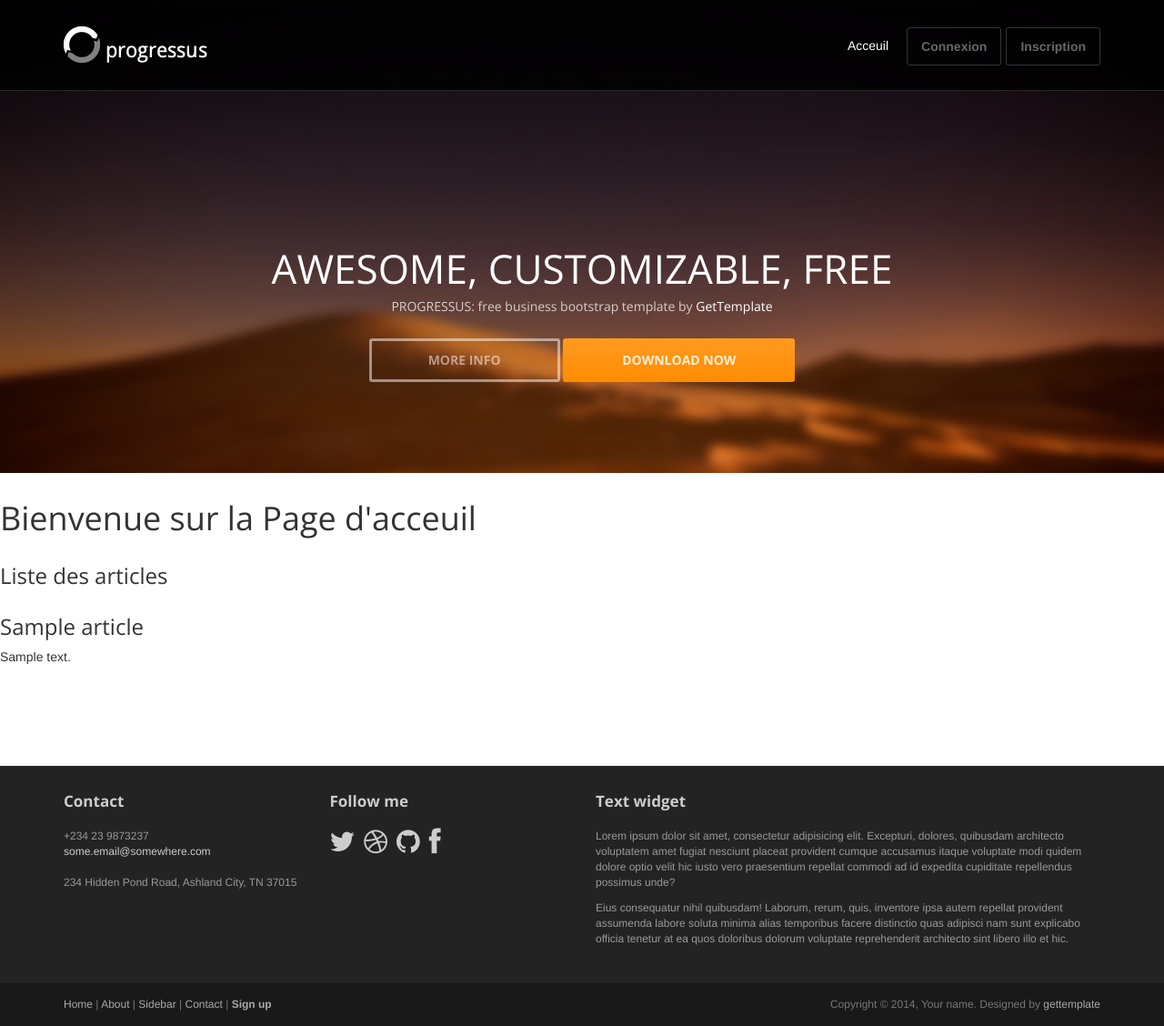
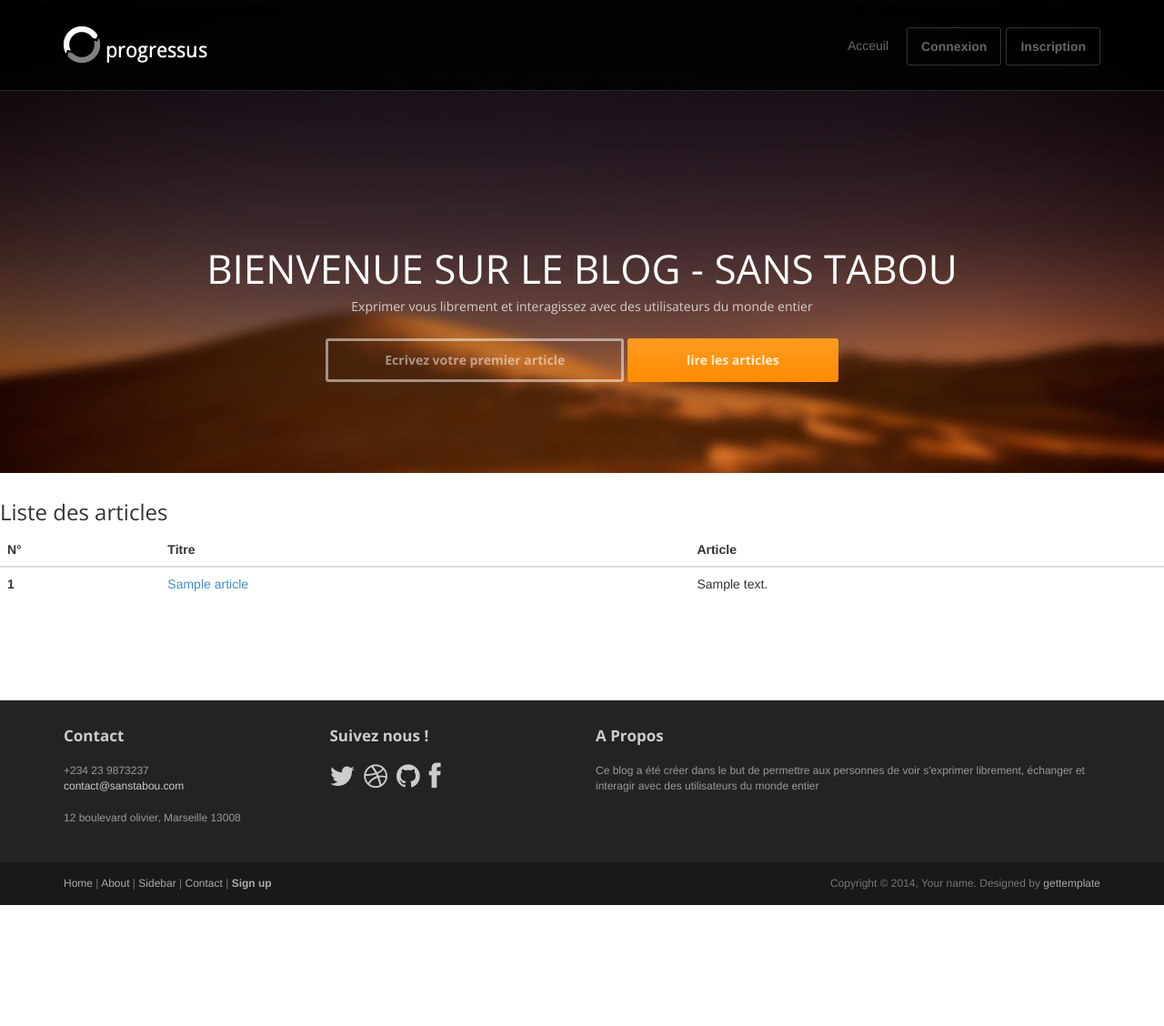
Before and after one commit to diakite-fode/Blog_symphony, a Symfony app: template blogSymfony/templates/index.html.twig in a window 1280 px wide. Shown: the whole page at 91% size. After the commit the page ends 995 px from the top, so only its background shows below. Run offline with Twig, Linux system fonts and the light colour scheme; the template is opened without the code that fills it: most values are stand-ins (such as "Sample title", 1, 10 or a date in 2020); some libraries are stand-ins or nearby versions.

Commit message:
ajout fonctionnalité de commentaires

```diff
--- a/blogSymfony/src/Entity/Commentaire.php
+++ b/blogSymfony/src/Entity/Commentaire.php
@@ -22,7 +22,7 @@ class Commentaire
 
     #[ORM\ManyToOne(inversedBy: 'commentaires')]
     #[ORM\JoinColumn(nullable: false)]
-    private ?article $idArticle = null;
+    private ?Article $idArticle = null;
 
     public function getId(): ?int
     {
@@ -53,12 +53,12 @@ class Commentaire
         return $this;
     }
 
-    public function getIdArticle(): ?article
+    public function getIdArticle(): ?Article
     {
         return $this->idArticle;
     }
 
-    public function setIdArticle(?article $idArticle): self
+    public function setIdArticle(?Article $idArticle): self
     {
         $this->idArticle = $idArticle;
 
--- a/blogSymfony/templates/base.html.twig
+++ b/blogSymfony/templates/base.html.twig
@@ -38,15 +38,28 @@
 			</div>
 			<div class="navbar-collapse collapse">
 				<ul class="nav navbar-nav pull-right">
-					<li class="active"><a href="{{path('acceuil')}}">Acceuil</a></li>
+					<li><a href="{{path('acceuil')}}">Acceuil</a></li>
 					{# Affichage menu selon si un utilisateur est connecter ou non #}
 					{% block connexion %}
 						{% if app.user != null %}
 							{% if app.user.roles[0] == "2" %}
-								<li><a href="{{path('app_crud_article_index')}}">Gérer les articles</a></li>
-								<li><a href="{{path('app_crud_utilisateur_index')}}">Gérer les utilisateurs </a></li>
+								<li class= "dropdown">
+									<a href="#" class="dropdown-toggle" data-toggle="dropdown">
+									Adminnistration
+									<b class="caret"></b>
+									</a>
+									<ul class="dropdown-menu">
+										<li><a href="{{path('app_crud_commentaire_index')}}">Gerer les commentaires</a></li>
+										<li><a href="{{path('app_crud_article_index')}}">Gérer les articles</a></li>
+										<li><a href="{{path('app_crud_utilisateur_index')}}">Gérer les utilisateurs </a></li>
+									</ul>
+
+								</li>
+
+
 							{% endif %}
 								<li><a href="{{path('user_article',{'user' : app.user.id})}}">Mes articles</a></li>
+								<li><a href="{{path('user_commentaire',{'user' : app.user.id})}}">Mes commentaires</a></li>
 								<li><a href="{{path('app_crud_article_new')}}">Ajouter un article</a></li>
 								<li><a class="btn" href="{{path('app_logout')}}">Déconnexion</a></li>
 						{% else %}
@@ -64,9 +77,9 @@
 	<header id="head">
 		<div class="container">
 			<div class="row">
-				<h1 class="lead">AWESOME, CUSTOMIZABLE, FREE</h1>
-				<p class="tagline">PROGRESSUS: free business bootstrap template by <a href="http://www.gettemplate.com/?utm_source=progressus&amp;utm_medium=template&amp;utm_campaign=progressus">GetTemplate</a></p>
-				<p><a class="btn btn-default btn-lg" role="button">MORE INFO</a> <a class="btn btn-action btn-lg" role="button">DOWNLOAD NOW</a></p>
+				<h1 class="lead">BIENVENUE SUR LE BLOG - SANS TABOU</h1>
+				<p class="tagline">Exprimer vous librement et interagissez avec des utilisateurs du monde entier</p>
+				<p><a href="{{path('app_crud_article_new')}}" class="btn btn-default btn-lg" role="button">Ecrivez votre premier article </a> <a href="#article" class="btn btn-action btn-lg" role="button">lire les articles</a></p>
 			</div>
 		</div>
 	</header>
@@ -105,15 +118,15 @@
 						<h3 class="widget-title">Contact</h3>
 						<div class="widget-body">
 							<p>+234 23 9873237<br>
-								<a href="mailto:#">some.email@somewhere.com</a><br>
+								<a href="mailto:#">contact@sanstabou.com</a><br>
 								<br>
-								234 Hidden Pond Road, Ashland City, TN 37015
+								12 boulevard olivier, Marseille 13008
 							</p>
 						</div>
 					</div>
 
 					<div class="col-md-3 widget">
-						<h3 class="widget-title">Follow me</h3>
+						<h3 class="widget-title">Suivez nous !</h3>
 						<div class="widget-body">
 							<p class="follow-me-icons">
 								<a href=""><i class="fa fa-twitter fa-2"></i></a>
@@ -125,10 +138,9 @@
 					</div>
 
 					<div class="col-md-6 widget">
-						<h3 class="widget-title">Text widget</h3>
+						<h3 class="widget-title">A Propos</h3>
 						<div class="widget-body">
-							<p>Lorem ipsum dolor sit amet, consectetur adipisicing elit. Excepturi, dolores, quibusdam architecto voluptatem amet fugiat nesciunt placeat provident cumque accusamus itaque voluptate modi quidem dolore optio velit hic iusto vero praesentium repellat commodi ad id expedita cupiditate repellendus possimus unde?</p>
-							<p>Eius consequatur nihil quibusdam! Laborum, rerum, quis, inventore ipsa autem repellat provident assumenda labore soluta minima alias temporibus facere distinctio quas adipisci nam sunt explicabo officia tenetur at ea quos doloribus dolorum voluptate reprehenderit architecto sint libero illo et hic.</p>
+							<p>Ce blog a été créer dans le but de permettre aux personnes de voir s'exprimer librement, échanger et interagir avec des utilisateurs du monde entier </p>
 						</div>
 					</div>
 
--- a/blogSymfony/templates/crud_article/index.html.twig
+++ b/blogSymfony/templates/crud_article/index.html.twig
@@ -10,6 +10,7 @@
             <tr>
                 <th>Id</th>
                 <th>Titre</th>
+                <th>Auteur</th>
                 <th>Texte</th>
                 <th>actions</th>
             </tr>
@@ -19,6 +20,7 @@
             <tr>
                 <td>{{ article.id }}</td>
                 <td>{{ article.titre }}</td>
+                <td>{{ article.utilisateur.email }}</td>
                 <td>{{ article.texte }}</td>
                 <td>
                     <a href="{{ path('app_crud_article_show', {'id': article.id}) }}">show</a>
--- a/blogSymfony/templates/crud_commentaire/index.html.twig
+++ b/blogSymfony/templates/crud_commentaire/index.html.twig
@@ -10,6 +10,8 @@
             <tr>
                 <th>Id</th>
                 <th>Commentaire</th>
+                <th>N°Article</th>
+                <th>Auteur</th>
                 <th>actions</th>
             </tr>
         </thead>
@@ -18,6 +20,8 @@
             <tr>
                 <td>{{ commentaire.id }}</td>
                 <td>{{ commentaire.commentaire }}</td>
+                <td>{{ commentaire.idArticle.id}}</td>
+                <td>{{ commentaire.utilisateur.email}}</td>
                 <td>
                     <a href="{{ path('app_crud_commentaire_show', {'id': commentaire.id}) }}">show</a>
                     <a href="{{ path('app_crud_commentaire_edit', {'id': commentaire.id}) }}">edit</a>
@@ -31,5 +35,5 @@
         </tbody>
     </table>
 
-    <a href="{{ path('app_crud_commentaire_new') }}">Create new</a>
+
 {% endblock %}
--- a/blogSymfony/templates/index.html.twig
+++ b/blogSymfony/templates/index.html.twig
@@ -2,17 +2,33 @@
 {% block title %}index{% endblock %}
 
 {% block body %}
-    <h1>Bienvenue sur la Page d'acceuil</h1>
-    <h3>Liste des articles</h3>
+    <h3 id="article">Liste des articles</h3>
     {% if articles|length > 0 %}
+    <table class="table">
+      <thead>
+            <tr>
+            <th scope="col">N°</th>
+            <th scope="col">Titre</th>
+            <th scope="col">Article</th>
+            </tr>
+        </thead>
+        <tbody>
+
         {% for article in articles %}
-        <div class="card">
-            <div class="card-body">
-                <h3 class="card-title">{{article.titre}}</h3>
-                <p class="card-text">{{article.texte}}</p>
-            </div>
-        </div>
+        {% set idArticle = article.id %}
+        {% set idUser = app.user %}
+            <tr>
+                <th scope="row">{{article.id}}</th>
+                <td>
+                    <a href="{{ path('app_crud_commentaire_new',{idArticle:idArticle,idUser:idUser.id}) }}">
+                    {{article.titre}}</a>
+                </td>
+                <td>{{article.texte}}</td>
+            </tr>
+
         {% endfor %}
+        </tbody>
+    </table>
     {% else %}
         <p>Aucun articles enregistré</p>
     {% endif %}
```
Also changed, not shown: blogSymfony/src/Controller/CrudCommentaireController.php (+38 -9 lines), blogSymfony/templates/crud_commentaire/new.html.twig (+23 -1 lines), blogSymfony/src/data1.db.
